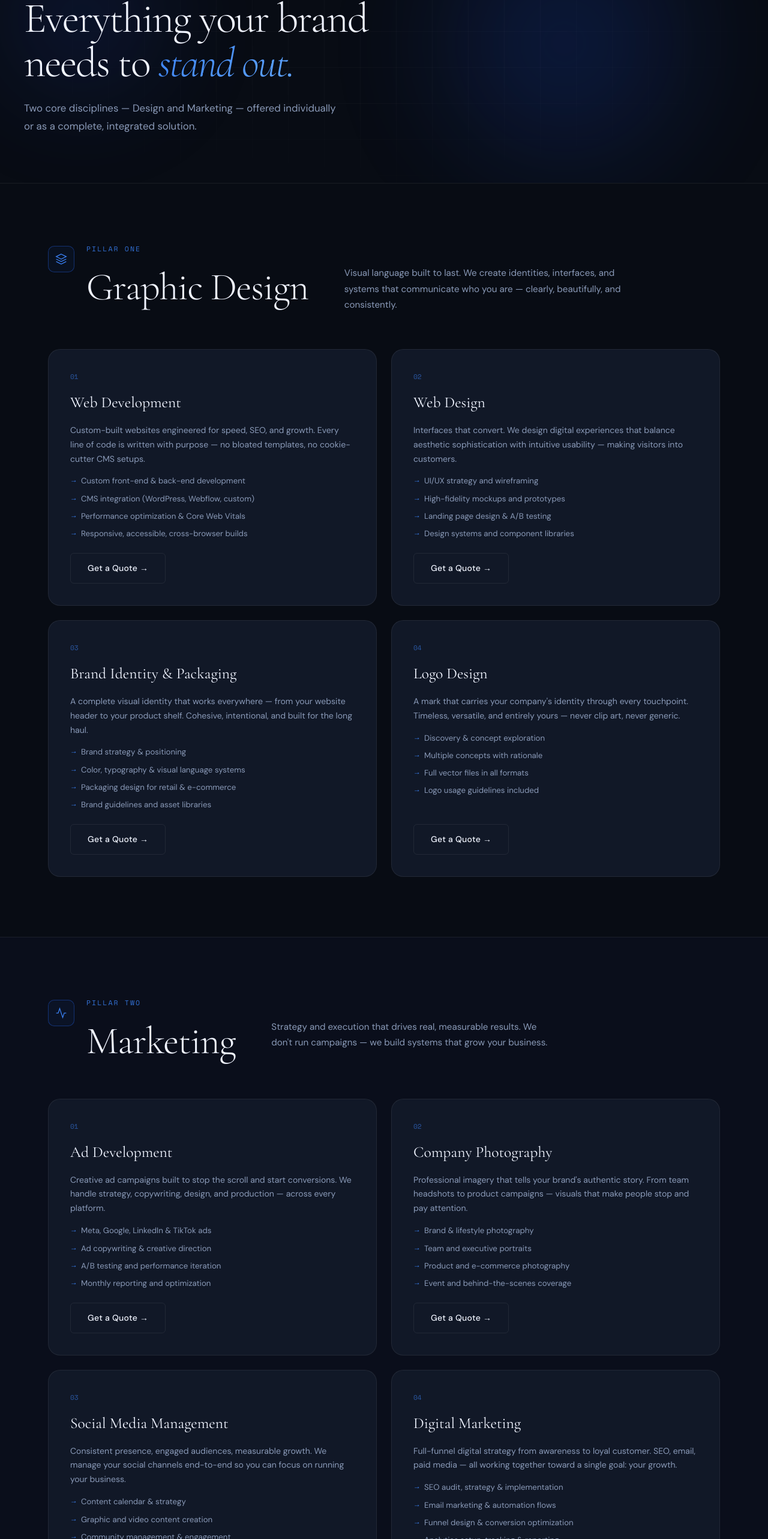
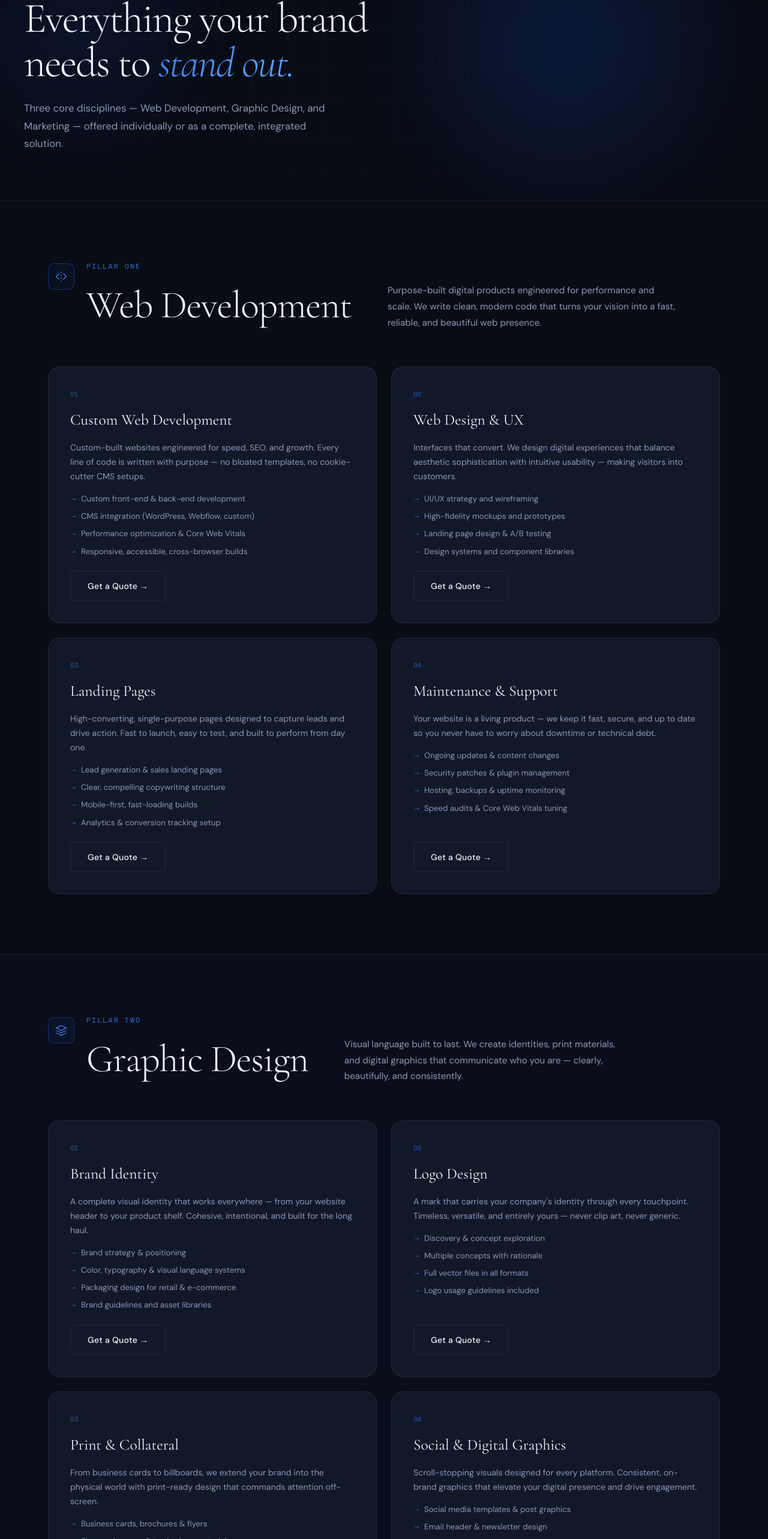
Before and after one commit to atudoroaedesign/site, a React (Vite) app in the folder marketingco/: page /services in a window 1280 px wide. Shown: the part 188-2754 px from the top of the page at 60% size. Built offline with nearby package versions, Linux system fonts and the light colour scheme.

Commit message:
Added web pillar, Bri image

```diff
--- a/marketingco/src/pages/About.jsx
+++ b/marketingco/src/pages/About.jsx
@@ -125,7 +125,7 @@ function About() {
             </div>
             <div className="team__card" data-animate="fade-up" data-delay="150">
               <img
-                src="/john-doe.jpg"
+                src="/bri.jpg"
                 alt="Brianna Atudoroae"
                 className="team__photo"
               />
--- a/marketingco/src/pages/Contact.jsx
+++ b/marketingco/src/pages/Contact.jsx
@@ -167,11 +167,17 @@ function Contact() {
                 <label htmlFor="service">Service Interested In</label>
                 <select id="service" name="service" value={fields.service} onChange={handleChange}>
                   <option value="">Select a service...</option>
+                  <optgroup label="Web Development">
+                    <option>Custom Web Development</option>
+                    <option>Web Design &amp; UX</option>
+                    <option>Landing Pages</option>
+                    <option>Maintenance &amp; Support</option>
+                  </optgroup>
                   <optgroup label="Graphic Design">
-                    <option>Web Development</option>
-                    <option>Web Design</option>
-                    <option>Brand Identity &amp; Packaging</option>
+                    <option>Brand Identity</option>
                     <option>Logo Design</option>
+                    <option>Print &amp; Collateral</option>
+                    <option>Social &amp; Digital Graphics</option>
                   </optgroup>
                   <optgroup label="Marketing">
                     <option>Ad Development</option>
--- a/marketingco/src/pages/Services.jsx
+++ b/marketingco/src/pages/Services.jsx
@@ -1,26 +1,49 @@
 import { Link } from 'react-router-dom'
 import useScrollAnimations from '../components/useScrollAnimations'
 
-const designServices = [
+const webDevServices = [
   {
-    num: '01', title: 'Web Development',
+    num: '01', title: 'Custom Web Development',
     desc: 'Custom-built websites engineered for speed, SEO, and growth. Every line of code is written with purpose — no bloated templates, no cookie-cutter CMS setups.',
     items: ['Custom front-end & back-end development', 'CMS integration (WordPress, Webflow, custom)', 'Performance optimization & Core Web Vitals', 'Responsive, accessible, cross-browser builds'],
   },
   {
-    num: '02', title: 'Web Design',
+    num: '02', title: 'Web Design & UX',
     desc: 'Interfaces that convert. We design digital experiences that balance aesthetic sophistication with intuitive usability — making visitors into customers.',
     items: ['UI/UX strategy and wireframing', 'High-fidelity mockups and prototypes', 'Landing page design & A/B testing', 'Design systems and component libraries'],
   },
   {
-    num: '03', title: 'Brand Identity & Packaging',
+    num: '03', title: 'Landing Pages',
+    desc: 'High-converting, single-purpose pages designed to capture leads and drive action. Fast to launch, easy to test, and built to perform from day one.',
+    items: ['Lead generation & sales landing pages', 'Clear, compelling copywriting structure', 'Mobile-first, fast-loading builds', 'Analytics & conversion tracking setup'],
+  },
+  {
+    num: '04', title: 'Maintenance & Support',
+    desc: 'Your website is a living product — we keep it fast, secure, and up to date so you never have to worry about downtime or technical debt.',
+    items: ['Ongoing updates & content changes', 'Security patches & plugin management', 'Hosting, backups & uptime monitoring', 'Speed audits & Core Web Vitals tuning'],
+  },
+]
+
+const graphicDesignServices = [
+  {
+    num: '01', title: 'Brand Identity',
     desc: 'A complete visual identity that works everywhere — from your website header to your product shelf. Cohesive, intentional, and built for the long haul.',
     items: ['Brand strategy & positioning', 'Color, typography & visual language systems', 'Packaging design for retail & e-commerce', 'Brand guidelines and asset libraries'],
   },
   {
-    num: '04', title: 'Logo Design',
+    num: '02', title: 'Logo Design',
     desc: "A mark that carries your company's identity through every touchpoint. Timeless, versatile, and entirely yours — never clip art, never generic.",
     items: ['Discovery & concept exploration', 'Multiple concepts with rationale', 'Full vector files in all formats', 'Logo usage guidelines included'],
+  },
+  {
+    num: '03', title: 'Print & Collateral',
+    desc: 'From business cards to billboards, we extend your brand into the physical world with print-ready design that commands attention off-screen.',
+    items: ['Business cards, brochures & flyers', 'Signage, banners & trade show materials', 'Stationery & branded document templates', 'Print-ready files with bleed & specs'],
+  },
+  {
+    num: '04', title: 'Social & Digital Graphics',
+    desc: 'Scroll-stopping visuals designed for every platform. Consistent, on-brand graphics that elevate your digital presence and drive engagement.',
+    items: ['Social media templates & post graphics', 'Email header & newsletter design', 'Digital ads & display banners', 'Presentation decks & pitch materials'],
   },
 ]
 
@@ -79,46 +102,70 @@ function Services() {
             Everything your brand<br />needs to <em>stand out.</em>
           </h1>
           <p className="page-hero__sub" data-animate="fade-up" data-delay="200">
-            Two core disciplines — Design and Marketing — offered individually or as a complete, integrated solution.
+            Three core disciplines — Web Development, Graphic Design, and Marketing — offered individually or as a complete, integrated solution.
           </p>
         </div>
       </section>
 
-      {/* ═══════ DESIGN PILLAR ═══════ */}
-      <section className="services-full" id="design">
+      {/* ═══════ WEB DEVELOPMENT PILLAR ═══════ */}
+      <section className="services-full" id="web-development">
         <div className="services-full__header">
           <div className="services-full__label">
             <div className="services__pillar-icon">
               <svg viewBox="0 0 24 24" fill="none" stroke="currentColor" strokeWidth="1.5">
-                <path d="M12 2L2 7l10 5 10-5-10-5z"/>
-                <path d="M2 17l10 5 10-5M2 12l10 5 10-5"/>
+                <path d="M16 18l6-6-6-6M8 6L2 12l6 6" />
+                <path d="M12 2v20" strokeDasharray="3 3" />
               </svg>
             </div>
             <div>
               <p className="section__eyebrow">PILLAR ONE</p>
+              <h2 className="section__title">Web Development</h2>
+            </div>
+          </div>
+          <p className="services-full__desc">Purpose-built digital products engineered for performance and scale. We write clean, modern code that turns your vision into a fast, reliable, and beautiful web presence.</p>
+        </div>
+        <div className="services-full__cards">
+          {webDevServices.map((svc, i) => (
+            <ServiceCard key={svc.num} {...svc} delay={i * 100} />
+          ))}
+        </div>
+      </section>
+
+      {/* ═══════ GRAPHIC DESIGN PILLAR ═══════ */}
+      <section className="services-full services-full--alt" id="graphic-design">
+        <div className="services-full__header">
+          <div className="services-full__label">
+            <div className="services__pillar-icon">
+              <svg viewBox="0 0 24 24" fill="none" stroke="currentColor" strokeWidth="1.5">
+                <path d="M12 2L2 7l10 5 10-5-10-5z" />
+                <path d="M2 17l10 5 10-5M2 12l10 5 10-5" />
+              </svg>
+            </div>
+            <div>
+              <p className="section__eyebrow">PILLAR TWO</p>
               <h2 className="section__title">Graphic Design</h2>
             </div>
           </div>
-          <p className="services-full__desc">Visual language built to last. We create identities, interfaces, and systems that communicate who you are — clearly, beautifully, and consistently.</p>
+          <p className="services-full__desc">Visual language built to last. We create identities, print materials, and digital graphics that communicate who you are — clearly, beautifully, and consistently.</p>
         </div>
         <div className="services-full__cards">
-          {designServices.map((svc, i) => (
+          {graphicDesignServices.map((svc, i) => (
             <ServiceCard key={svc.num} {...svc} delay={i * 100} />
           ))}
         </div>
       </section>
 
       {/* ═══════ MARKETING PILLAR ═══════ */}
-      <section className="services-full services-full--alt" id="marketing">
+      <section className="services-full" id="marketing">
         <div className="services-full__header">
           <div className="services-full__label">
             <div className="services__pillar-icon">
               <svg viewBox="0 0 24 24" fill="none" stroke="currentColor" strokeWidth="1.5">
-                <path d="M22 12h-4l-3 9L9 3l-3 9H2"/>
+                <path d="M22 12h-4l-3 9L9 3l-3 9H2" />
               </svg>
             </div>
             <div>
-              <p className="section__eyebrow">PILLAR TWO</p>
+              <p className="section__eyebrow">PILLAR THREE</p>
               <h2 className="section__title">Marketing</h2>
             </div>
           </div>
```
Also changed, not shown: 1 other file (tests, documents, lock files or other folders).
